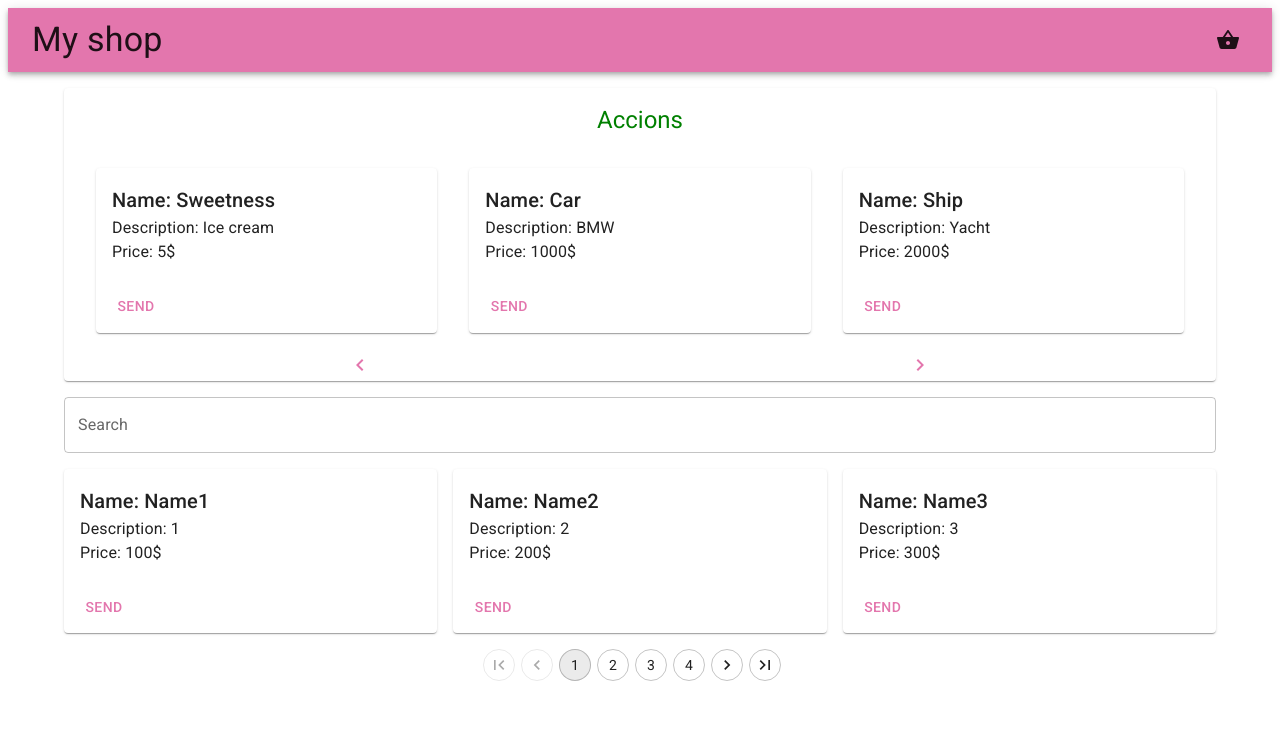
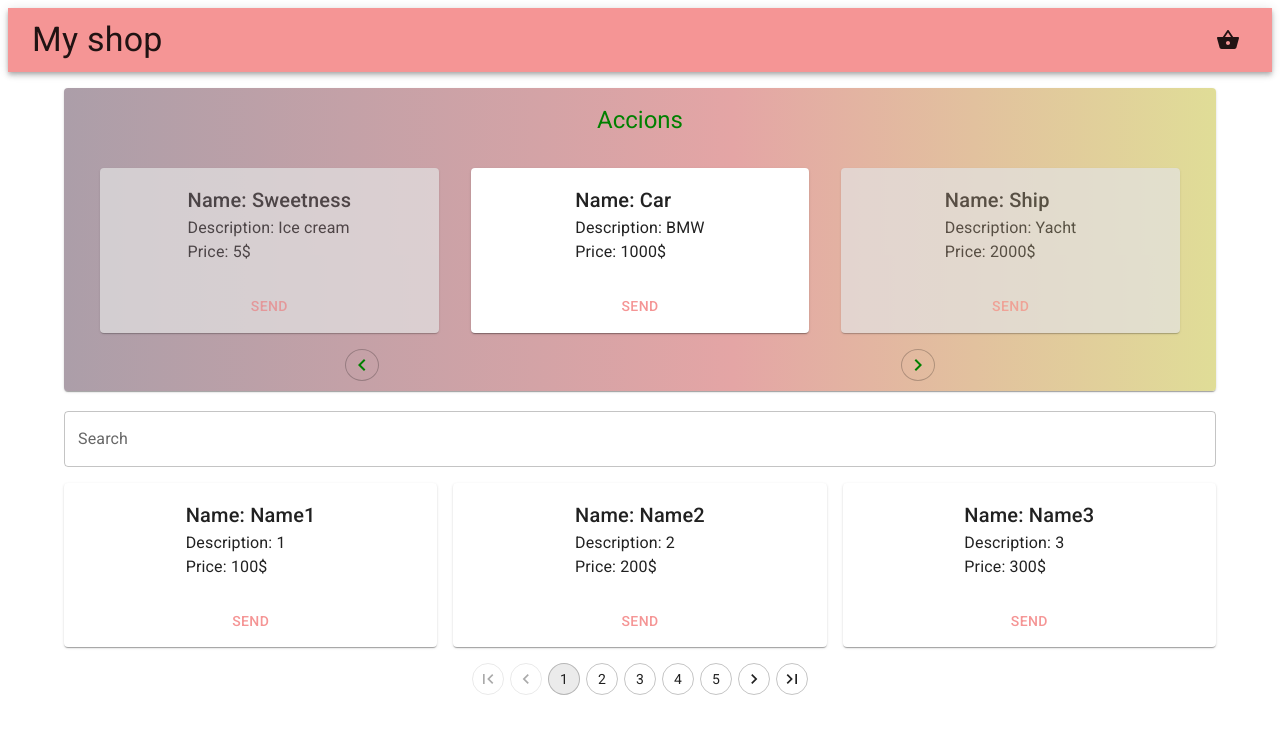
Before and after one commit to ProkhorchukIncode/MUI-test, a React (Create React App) app: page / in a window 1280 px wide. Shown: the top 734 px of the page. Built offline with nearby package versions, Linux system fonts and the light colour scheme.

Commit message:
added styled component

```diff
--- a/src/Components/Accions/index.jsx
+++ b/src/Components/Accions/index.jsx
@@ -1,4 +1,5 @@
 import { useState } from "react"
+import styled from "styled-components"
 
 import GoodsItem from "../GoodsItem/GoodsItem"
 
@@ -11,6 +12,46 @@ import KeyboardArrowLeft from '@mui/icons-material/KeyboardArrowLeft';
 import KeyboardArrowRight from '@mui/icons-material/KeyboardArrowRight';
 
 import accions from "../../accions"
+
+const CardStyled = styled(Card)`
+    && {
+        background: linear-gradient(90deg, rgba(36,0,28,0.38139005602240894) 0%, rgba(228,165,165,1) 58%, rgba(224,221,151,1) 100%);
+        padding: 0 20px;
+        margin-bottom: 20px;
+    }
+`
+const CardTitle = styled(CardHeader)`
+    && {
+        text-align: center;
+        color: green;
+    }
+`
+const GridContainer = styled(Grid)`
+    && {
+        margin-top: -32px;
+        width: calc(100% + 32px);
+        margin-left: -32px;
+        padding: 16px;
+    }
+`
+const FlexBox = styled(Box)`
+    && {
+        display: flex;
+        justify-content: space-around;
+    }
+`
+const NavigationButton = styled(Button)`
+    && {
+        padding: 4px;
+        box-sizing: border-box;
+        min-width: 32px;
+        height: 32px;
+        margin: 0 0 10px 0;
+        border-radius: 50%;
+        border: 1px solid rgba(0, 0, 0, 0.23);
+        color: green;
+    }
+`
 
 const Accions = () => {
     const [activeStep, setActiveStep] = useState(0);
@@ -36,22 +77,24 @@ const Accions = () => {
     };
 
     return (
-        <Card sx={{pl: 2, pr: 2, mb: 2}}>
-            <CardHeader title='Accions' sx={{textAlign: 'center', color: 'green'}}/>
-            <Grid container spacing={4} sx={{p: 2}}>
+        <CardStyled>
+            <CardTitle title='Accions'/>
+            <GridContainer container spacing={4} >
                 {activeStep===0 ?
                     <GoodsItem
                     id={lastAccionCard.id}
                     name={lastAccionCard.name}
                     description={lastAccionCard.description}
                     price={lastAccionCard.price}
+                    opacity={'shadow'}
                     />
-                    :
+                :
                     <GoodsItem
                     id={prevAccionCard.id}
                     name={prevAccionCard.name}
                     description={prevAccionCard.description}
                     price={prevAccionCard.price}
+                    opacity={'shadow'}
                     />
                 }
                 <GoodsItem
@@ -66,33 +109,31 @@ const Accions = () => {
                     name={firstAccionCard.name}
                     description={firstAccionCard.description}
                     price={firstAccionCard.price}
+                    opacity={'shadow'}
                     />
-                    :
+                :
                     <GoodsItem
                     id={nextAccionCard.id}
                     name={nextAccionCard.name}
                     description={nextAccionCard.description}
                     price={nextAccionCard.price}
+                    opacity={'shadow'}
                     />
                 }
-            </Grid>
-            <Box sx={{display: 'flex'}}>
-                <Button
-                size="small"
+            </GridContainer>
+            <FlexBox>
+                <NavigationButton
                 onClick={handleNext}
-                sx={{flexGrow: 1}}
                 >
                     <KeyboardArrowLeft />
-                </Button>
-                <Button
-                size="small"
+                </NavigationButton>
+                <NavigationButton
                 onClick={handleBack}
-                sx={{flexGrow: 1}}
                 >
                     <KeyboardArrowRight />
-                </Button>
-            </Box>
-        </Card>
+                </NavigationButton>
+            </FlexBox>
+        </CardStyled>
     )
 }
 export default Accions
--- a/src/Components/GoodsItem/GoodsItem.jsx
+++ b/src/Components/GoodsItem/GoodsItem.jsx
@@ -1,24 +1,46 @@
 import { useDispatch } from "react-redux"
+import styled from "styled-components"
 
 import { setGoods } from "../../Store/goods/goodsReducer"
 
-import { Grid, Card, CardContent, Typography, Button, CardActions } from "@mui/material"
+import Grid from "@mui/material/Grid"
+import Card from "@mui/material/Card"
+import CardContent from "@mui/material/CardContent"
+import Typography from "@mui/material/Typography"
+import Button from "@mui/material/Button"
+import CardActions from "@mui/material/CardActions"
 
-const GoodsItem = ({id, name, description, price}) => {
+const CardBox = styled(Card)`
+    &&{
+        display: flex;
+        flex-direction: column;
+        align-items: center;
+
+        background-color: ${(props)=> props.opacity=== 'shadow' ? '#e3e3e3' : ''};
+        opacity: ${(props)=> props.opacity=== 'shadow' ? '0.7' : ''};
+    }
+`
+
+const CardTitle = styled(Typography)`
+    &&{
+        font-weight: 500;
+        font-size: 1.25rem;
+        line-height: 1.6;
+    }
+`
+
+const GoodsItem = ({id, name, description, price, opacity}) => {
     const dispatch = useDispatch()
 
     const newId = `${Date.now()}+${id}`
 
     return(
-        <Grid item xs={12} md={4}>
-            <Card id={id}>
+        <Grid item md={4}>
+            <CardBox id={id} opacity={opacity}>
                 <CardContent>
-                    <Typography
-                        variant="h6"
-                        component='h5'
-                    >
+                    <CardTitle>
                         Name: {name}
-                    </Typography>
+                    </CardTitle>
                     <Typography>
                     Description: {description}
                     </Typography>
@@ -35,7 +57,7 @@ const GoodsItem = ({id, name, description, price}) => {
                         Send
                     </Button>
                 </CardActions>
-            </Card>
+            </CardBox>
         </Grid>
     )
 }
--- a/src/Components/GoodsList/index.jsx
+++ b/src/Components/GoodsList/index.jsx
@@ -6,6 +6,7 @@ import GoodsItem from "../GoodsItem/GoodsItem"
 
 import Grid from "@mui/material/Grid"
 import Pagination from "@mui/material/Pagination"
+import Box from "@mui/material/Box"
 
 import goods from "../../goods"
 
@@ -16,7 +17,7 @@ const GoodsList = () => {
     const [paginationedGoods, setPaginationedGoods] = useState(goods.slice(0, perPage))
     const [page, setPage] = useState(1);
 
-    const paginationCount = filterGoods.length/perPage
+    const paginationCount = Math.ceil(filterGoods.length/perPage)
     const getPage = (page, array) => {
         if(page===1 || array.length<=3){
             return setPaginationedGoods(array.slice(0, perPage))
@@ -41,7 +42,7 @@ const GoodsList = () => {
         onFiltered(search)
     }, [search])
 
-    return(
+    return(<>
             <Grid container spacing={2}>
                 {paginationedGoods?.map(({id, name, description, price})=>{
                     return <GoodsItem
@@ -52,6 +53,8 @@ const GoodsList = () => {
                     key={id}
                     />
                 })}
+            </Grid>
+            <Box sx={{display: 'flex', justifyContent: 'center'}}>
                 {paginationCount>1 ?
                     (<Pagination
                         variant="outlined"
@@ -65,7 +68,8 @@ const GoodsList = () => {
                     :
                     <></>
                 }
-        </Grid>
+            </Box>
+        </>
     )
 }
 export default GoodsList
--- a/src/Components/OrderItem/index.jsx
+++ b/src/Components/OrderItem/index.jsx
@@ -1,5 +1,6 @@
 import { useDispatch } from "react-redux"
 import { deleteGoods } from "../../Store/goods/goodsReducer"
+import styled from "styled-components"
 
 import ListItem from "@mui/material/ListItem"
 import IconButton from "@mui/material/IconButton"
@@ -8,12 +9,19 @@ import Card from "@mui/material/Card"
 
 import Close from "@mui/icons-material/Close"
 
+const CardBox = styled(Card)`
+    &&{
+        padding: 10px;
+        width: 100%;
+    }
+`
+
 const OrderItem =({id, name, price}) => {
     const dispatch = useDispatch()
 
     return(
         <ListItem>
-            <Card sx={{p: '10px'}}>
+            <CardBox>
                 <ListItemText>
                     {name}
                 </ListItemText>
@@ -23,7 +31,7 @@ const OrderItem =({id, name, price}) => {
                 <IconButton onClick={()=>dispatch(deleteGoods(id))}>
                     <Close/>
                 </IconButton>
-            </Card>
+            </CardBox>
         </ListItem>
     )
 }
--- a/src/goods.js
+++ b/src/goods.js
@@ -71,6 +71,12 @@ const goods=[
         description: '400',
         price: 40000
     },
+    {
+        id: 500,
+        name: 'Name500',
+        description: '500',
+        price: 10000
+    },
 ]
 
 export default goods
--- a/src/index.js
+++ b/src/index.js
@@ -8,7 +8,7 @@ import App from './App';
 const theme = createTheme({
   palette: {
     primary: {
-      main: '#e376ad',
+      main: '#f59595',
     },
     secondary: {
       main: '#edf2ff',
```
Lines whose indentation alone changed are shown as unchanged.
